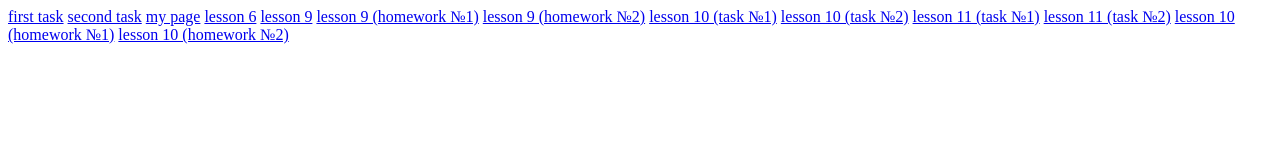
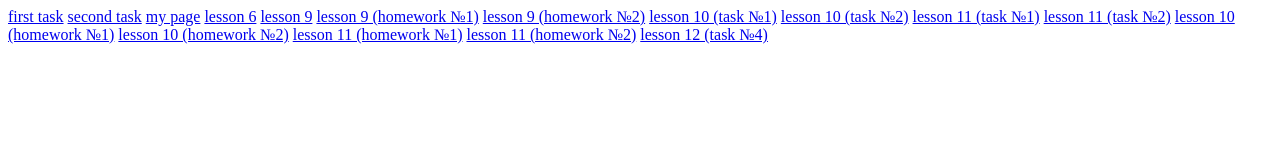
Before and after one commit to lizshanova/lizshanova.github.io, a plain HTML site: page index.html in a window 1280 px wide. Drawn offline with Linux system fonts and the light colour scheme.

Commit message:
Update index.html

```diff
--- a/index.html
+++ b/index.html
@@ -19,5 +19,8 @@
     <a href="lesson11_task2.html">lesson 11 (task №2)</a>
     <a href="lesson_10_1.html">lesson 10 (homework №1)</a>
     <a href="lesson_10_2.html">lesson 10 (homework №2)</a>
+    <a href="lesson_11_1.html">lesson 11 (homework №1)</a>
+    <a href="lesson_11_2.html">lesson 11 (homework №2)</a>
+    <a href="lesson12_task4.html">lesson 12 (task №4)</a>
 </body>
 </html>
```
